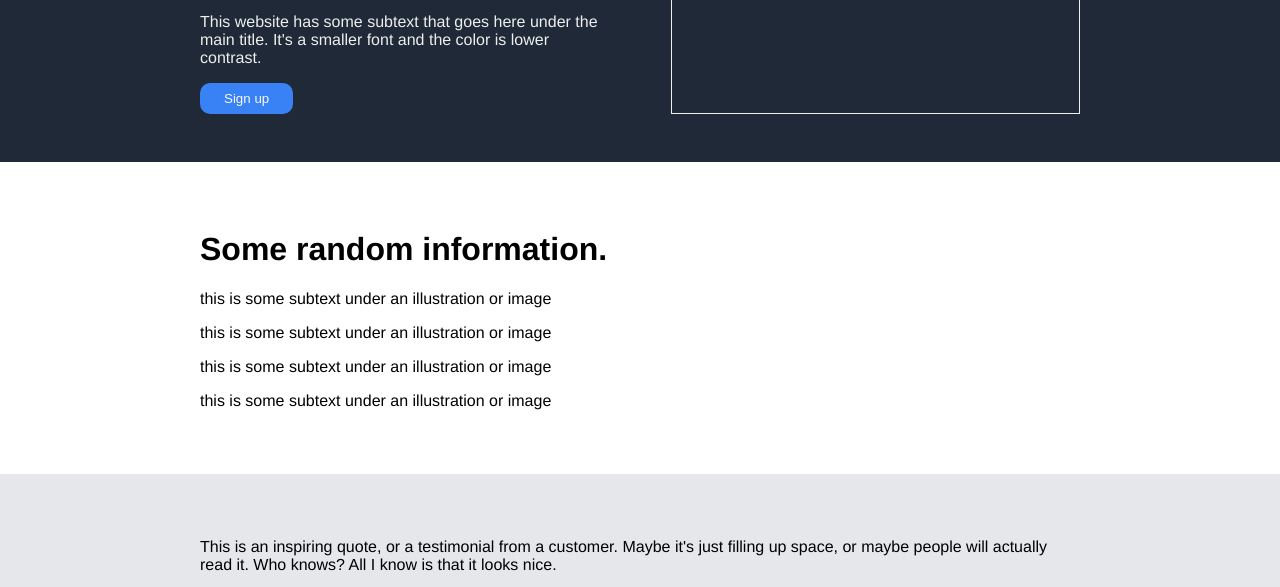
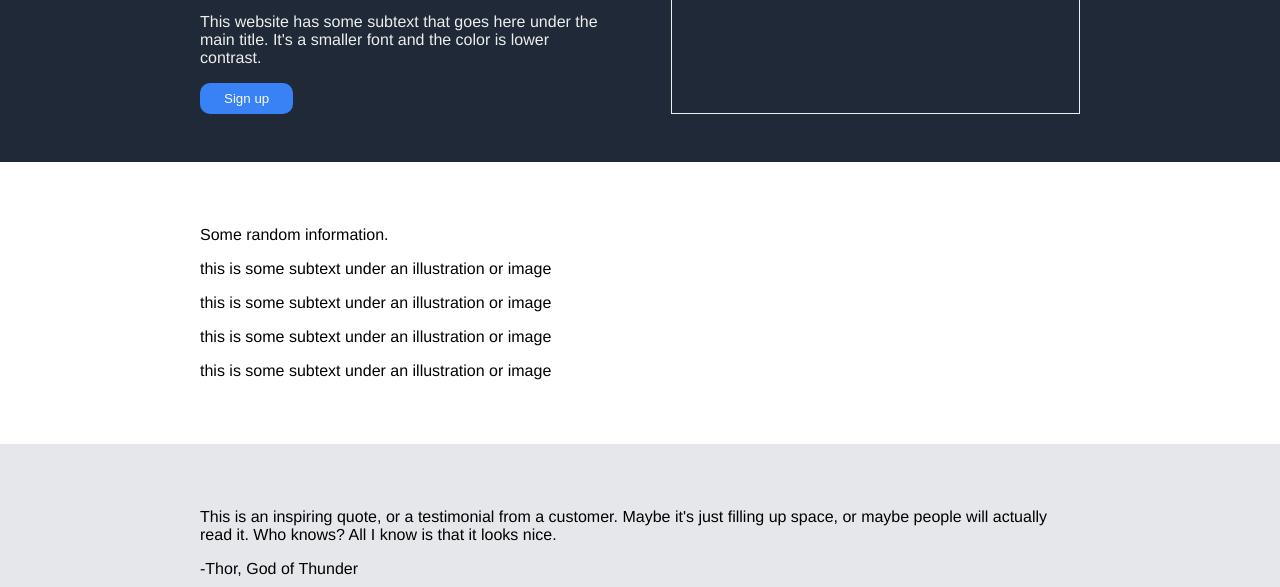
Before and after one commit to wes-cho/TOP-landing-page-project, a plain HTML site: page index.html in a window 1280 px wide. Shown: the part 205-792 px from the top of the page. Drawn offline with Linux system fonts and the light colour scheme.

Commit message:
Remove header element from info section

```diff
--- a/index.html
+++ b/index.html
@@ -28,7 +28,7 @@
             </div>
         </div>
         <div class="section-two">
-            <h1>Some random information.</h1>
+            <p>Some random information.</p>
             <div class="card"></div>
                 <div class="card-body">
                     <p class="card-text">this is some subtext under an illustration or image</p>
```
